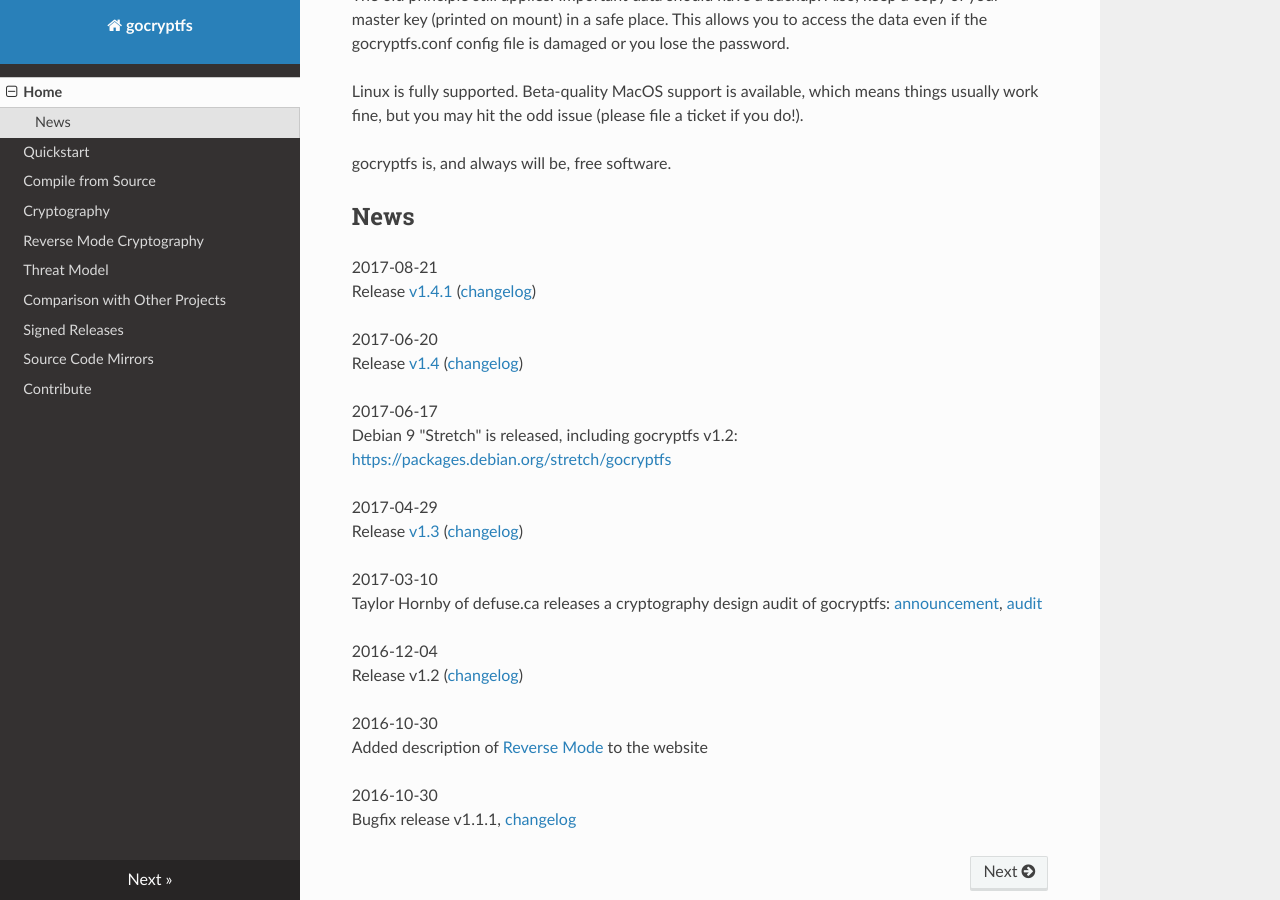
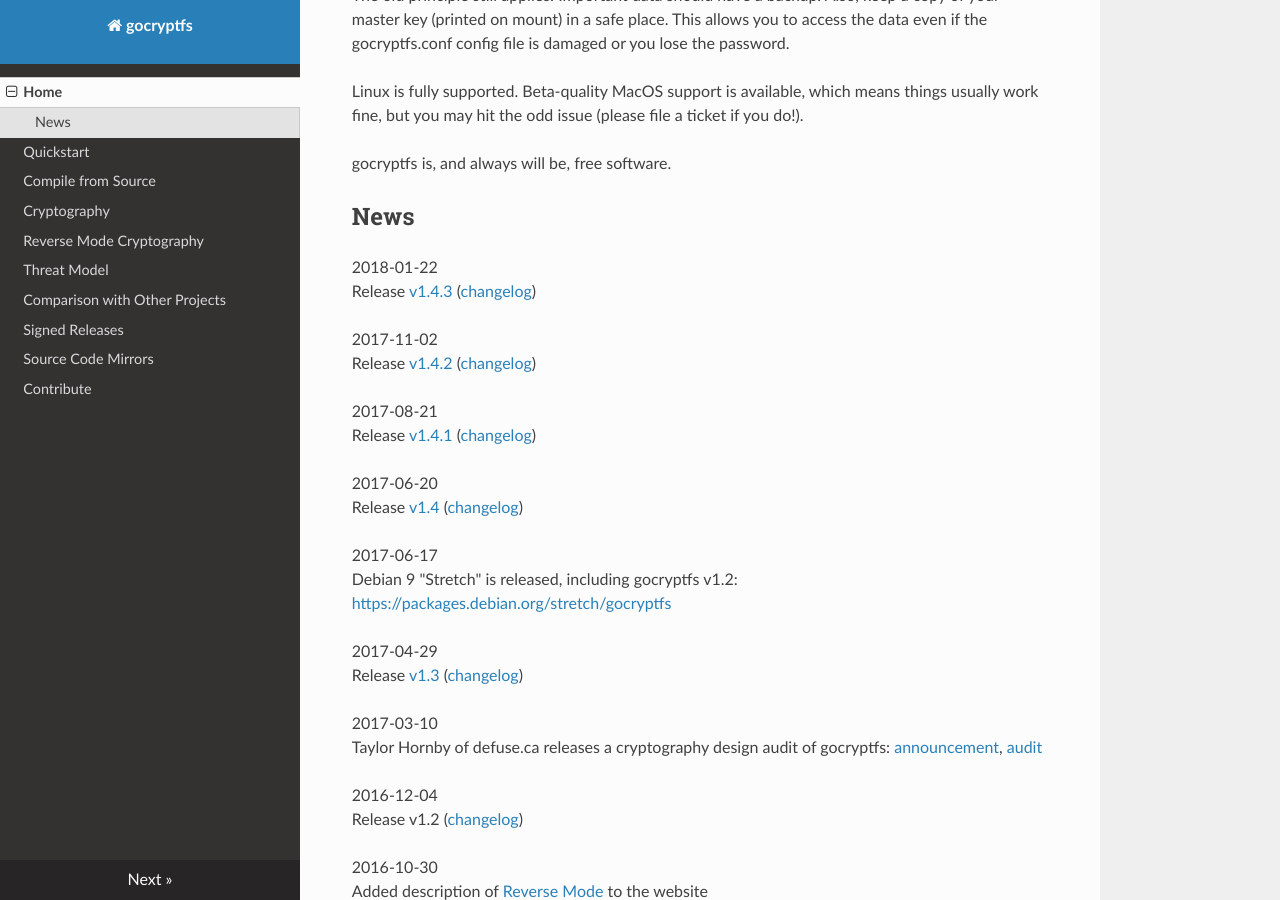
Before and after one commit to rfjakob/gocryptfs-website, an MkDocs documentation site: the page built from docs/index.md, in a window 1280 px wide and 900 px high, scrolled down 1025 px. Built offline with MkDocs 1.6.1, drawn with Linux system fonts in a browser that asks for light colours; nearby versions of some CDN libraries; old or Windows-style settings are respelled for this version of MkDocs.

Commit message:
Add latest releases to index

```diff
--- a/docs/index.md
+++ b/docs/index.md
@@ -46,6 +46,12 @@ gocryptfs is, and always will be, free software.
 News
 ----
 
+2018-01-22
+Release [v1.4.3](https://github.com/rfjakob/gocryptfs/releases) ([changelog](https://github.com/rfjakob/gocryptfs#changelog))
+
+2017-11-02
+Release [v1.4.2](https://github.com/rfjakob/gocryptfs/releases) ([changelog](https://github.com/rfjakob/gocryptfs#changelog))
+
 2017-08-21
 Release [v1.4.1](https://github.com/rfjakob/gocryptfs/releases) ([changelog](https://github.com/rfjakob/gocryptfs#changelog))
 
```
